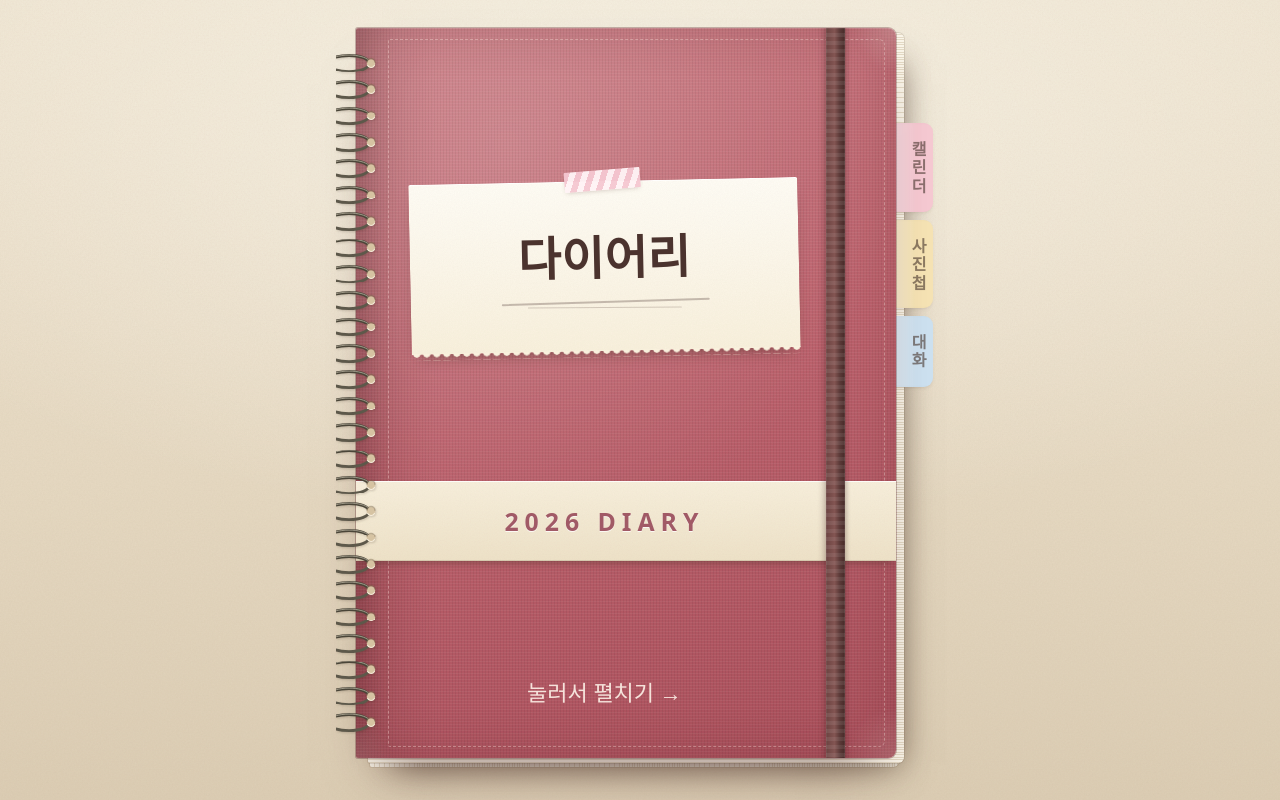
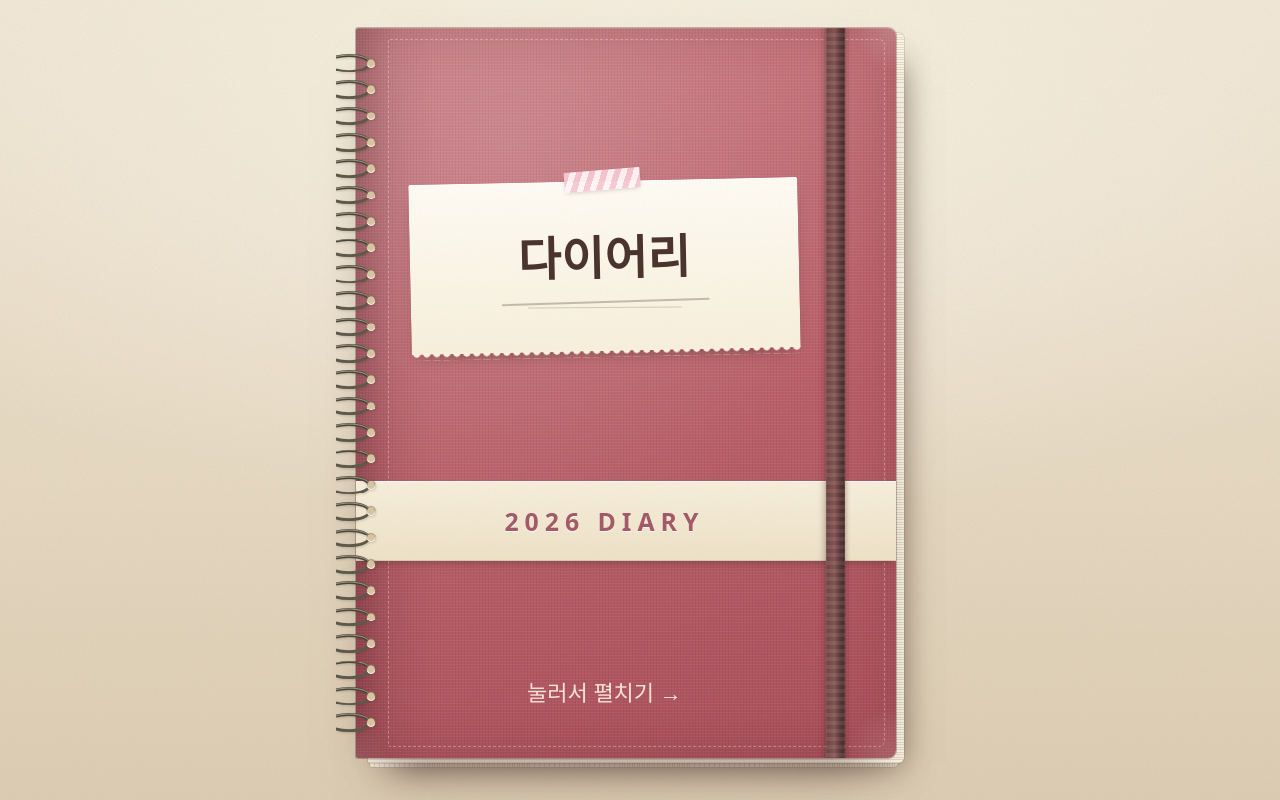
Before and after one commit to chittang08/-diary, a plain HTML site: page index.html in a window 1280 px wide. Drawn offline with nearby package versions, Linux system fonts and the light colour scheme; a web font is replaced by a local one.

Commit message:
Hide the cover bookmarks until the user is logged in
Co-Authored-By: Claude Fable 5.2 <noreply@anthropic.com>

```diff
--- a/index.html
+++ b/index.html
@@ -573,7 +573,7 @@ html,body{overscroll-behavior-y:contain;}
         <div class="cover-hint">눌러서 펼치기 →</div>
         <div class="cover-elastic"></div>
       </div>
-      <div class="cover-tabs">
+      <div class="cover-tabs" id="cover-tabs" hidden>   <!-- 로그인해야 보임 (renderCoupleHeader) -->
         <button class="bookmark" style="--c:var(--tab1)" onclick="event.stopPropagation();openBook('calendar')">캘린더</button>
         <button class="bookmark" style="--c:var(--tab2)" onclick="event.stopPropagation();openBook('album')">사진첩</button>
         <button class="bookmark" style="--c:var(--tab3)" onclick="event.stopPropagation();openBook('chat')">대화</button>
@@ -1823,6 +1823,7 @@ function renderCoupleHeader(){
   var el=document.getElementById('header-couple');
   document.getElementById('btn-logout').hidden=!me;
   document.getElementById('btn-delete').hidden=!me;
+  document.getElementById('cover-tabs').hidden=!me;   // 로그인 전에는 표지에 책갈피가 없음
   if(!couple){el.innerHTML='';return;}
   var myNick=(myProfile&&myProfile.nickname)||'나';
   el.innerHTML='';
```
